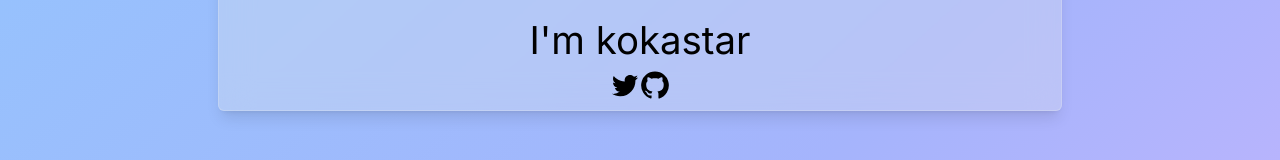
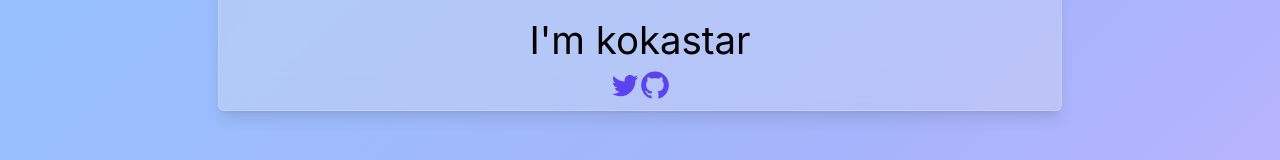
Before and after one commit to starkoka/website, a Next.js app: page / in a window 1280 px wide. Shown: the part 257-417 px from the top of the page. Built offline with nearby package versions, Linux system fonts and the light colour scheme.

Commit message:
feat:アイコンの色を変えてみた

```diff
--- a/src/app/page.js
+++ b/src/app/page.js
@@ -17,10 +17,12 @@ export default function Home() {
                   <h1 className="text-center text-[3vw]">I'm kokastar</h1>
                   <div className="flex justify-center MuiStack-root css-1t62lt9 mb-[10px]">
                       <a href="https://twitter.com/kokastar_dev">
-                          <svg className="w-[30px]" focusable="false"
+                          <svg className="w-[30px] " focusable="false"
                                aria-hidden="true" viewBox="0 0 24 24">
                               <path
+                                  fill="#5B43F0"
                                   d="M22.46 6c-.77.35-1.6.58-2.46.69.88-.53 1.56-1.37 1.88-2.38-.83.5-1.75.85-2.72 1.05C18.37 4.5 17.26 4 16 4c-2.35 0-4.27 1.92-4.27 4.29 0 .34.04.67.11.98C8.28 9.09 5.11 7.38 3 4.79c-.37.63-.58 1.37-.58 2.15 0 1.49.75 2.81 1.91 3.56-.71 0-1.37-.2-1.95-.5v.03c0 2.08 1.48 3.82 3.44 4.21a4.22 4.22 0 0 1-1.93.07 4.28 4.28 0 0 0 4 2.98 8.521 8.521 0 0 1-5.33 1.84c-.34 0-.68-.02-1.02-.06C3.44 20.29 5.7 21 8.12 21 16 21 20.33 14.46 20.33 8.79c0-.19 0-.37-.01-.56.84-.6 1.56-1.36 2.14-2.23z">
+
                               </path>
                           </svg>
                       </a>
@@ -28,6 +30,7 @@ export default function Home() {
                           <svg className="w-[30px]" focusable="false"
                                aria-hidden="true" viewBox="0 0 24 24">
                               <path
+                                  fill="#5B43F0"
                                   d="M12 1.27a11 11 0 00-3.48 21.46c.55.09.73-.28.73-.55v-1.84c-3.03.64-3.67-1.46-3.67-1.46-.55-1.29-1.28-1.65-1.28-1.65-.92-.65.1-.65.1-.65 1.1 0 1.73 1.1 1.73 1.1.92 1.65 2.57 1.2 3.21.92a2 2 0 01.64-1.47c-2.47-.27-5.04-1.19-5.04-5.5 0-1.1.46-2.1 1.2-2.84a3.76 3.76 0 010-2.93s.91-.28 3.11 1.1c1.8-.49 3.7-.49 5.5 0 2.1-1.38 3.02-1.1 3.02-1.1a3.76 3.76 0 010 2.93c.83.74 1.2 1.74 1.2 2.94 0 4.21-2.57 5.13-5.04 5.4.45.37.82.92.82 2.02v3.03c0 .27.1.64.73.55A11 11 0 0012 1.27">
                               </path>
                           </svg>
```
